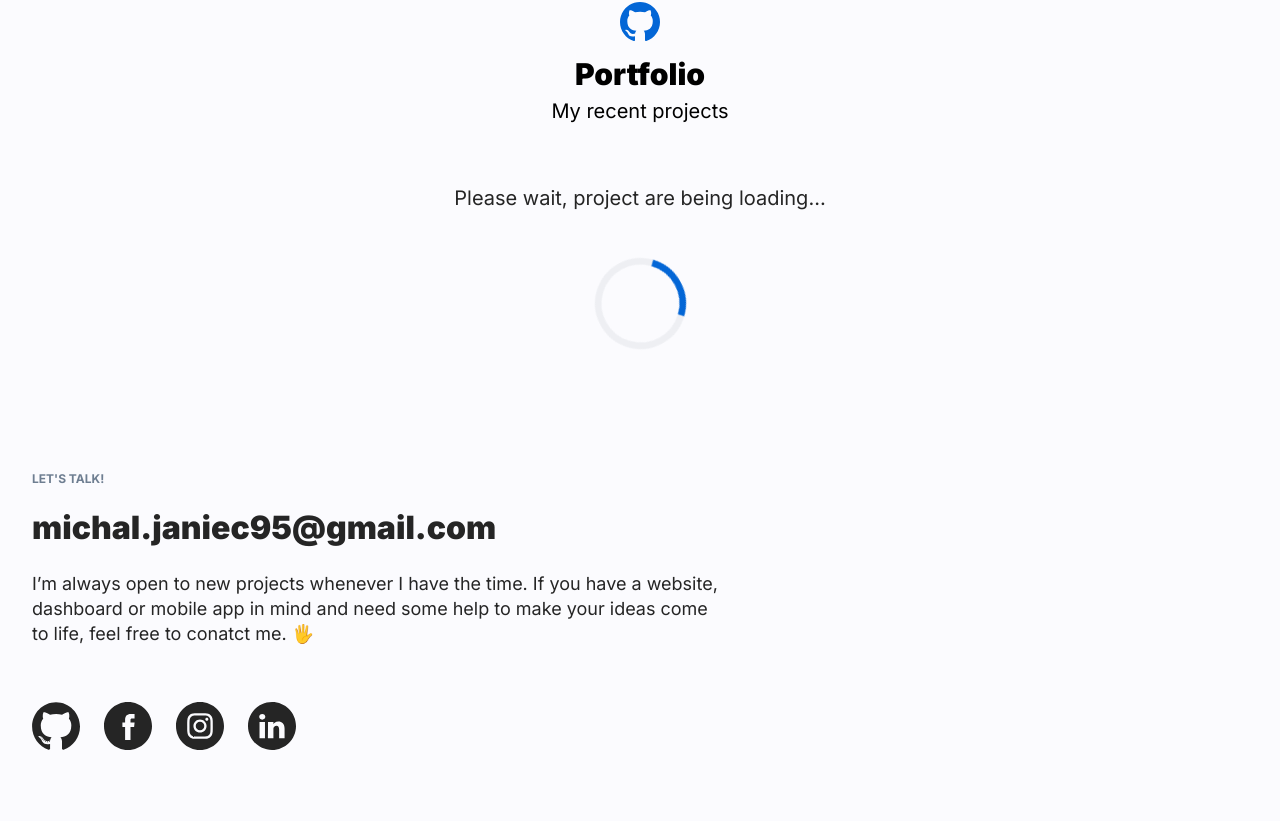
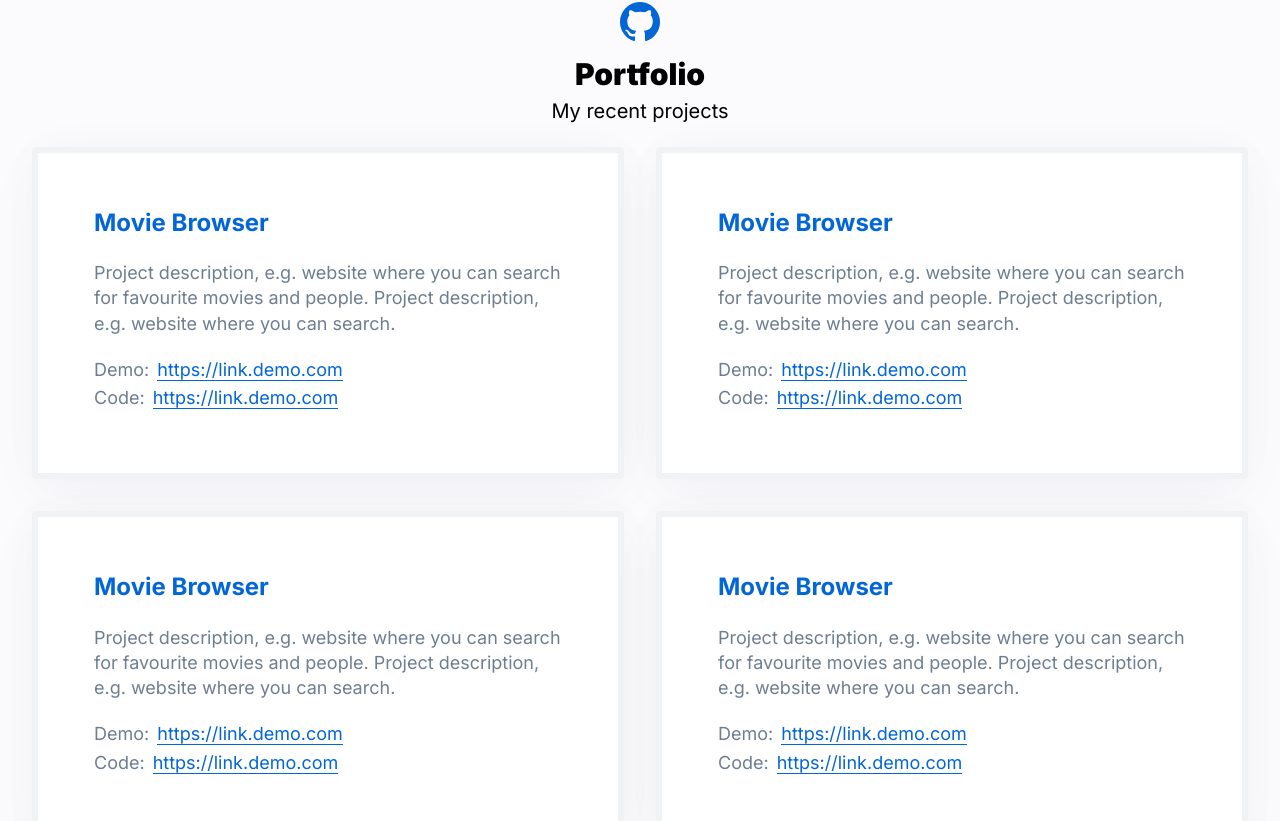
Before and after one commit to JaniecMichal/PersonalHomepage, a React (Create React App) app: page / in a window 1280 px wide. Shown: the part 1259-2080 px from the top of the page. Built offline with nearby package versions, Linux system fonts and the light colour scheme.

Commit message:
Added const variable to conrol loading effect

```diff
--- a/src/App.js
+++ b/src/App.js
@@ -1,4 +1,4 @@
-import React from "react";
+import React, { useState } from "react";
 import Container from "./Container";
 import MainHeader from "./MainHeader";
 import Section from "./Section";
@@ -11,6 +11,8 @@ import Portfolio from "./Portfolio";
 import Footer from "./Footer";
 
 function App() {
+  const [loading, setLoading] = useState(true);
+
   return (
     <Container>
       <ButtonWraper />
@@ -25,7 +27,7 @@ function App() {
         sectionIcon={rocket}
         sectionList={skillsToLearn}
       />
-      <Portfolio />
+      <Portfolio loading={loading} />
       <Footer />
     </Container>
   );
```
